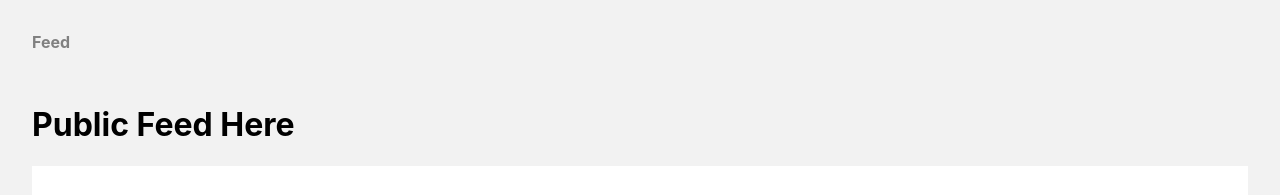
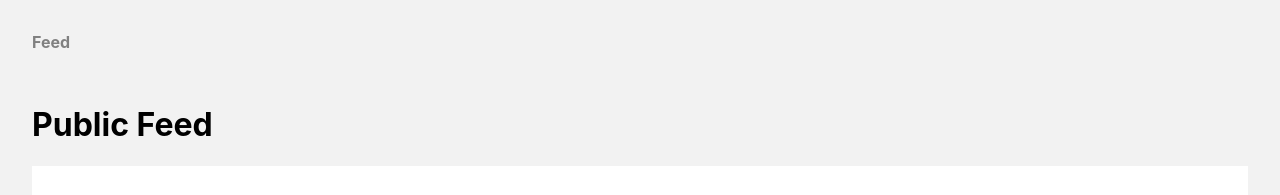
Before and after one commit to satyanayakgit/satya-nayak-blogr-prisma, a Next.js app: page / in a window 1280 px wide. Shown: the top 195 px of the page. Built offline with nearby package versions, Linux system fonts and the light colour scheme.

Commit message:
cleanup changes 2

```diff
--- a/pages/index.tsx
+++ b/pages/index.tsx
@@ -30,7 +30,7 @@ const Blog: React.FC<Props> = (props) => {
   return (
     <Layout>
       <div className="page">
-        <h1>Public Feed Here</h1>
+        <h1>Public Feed</h1>
         <main>
           {props.feed.map((post) => (
             <div key={post.id} className="post">
```
